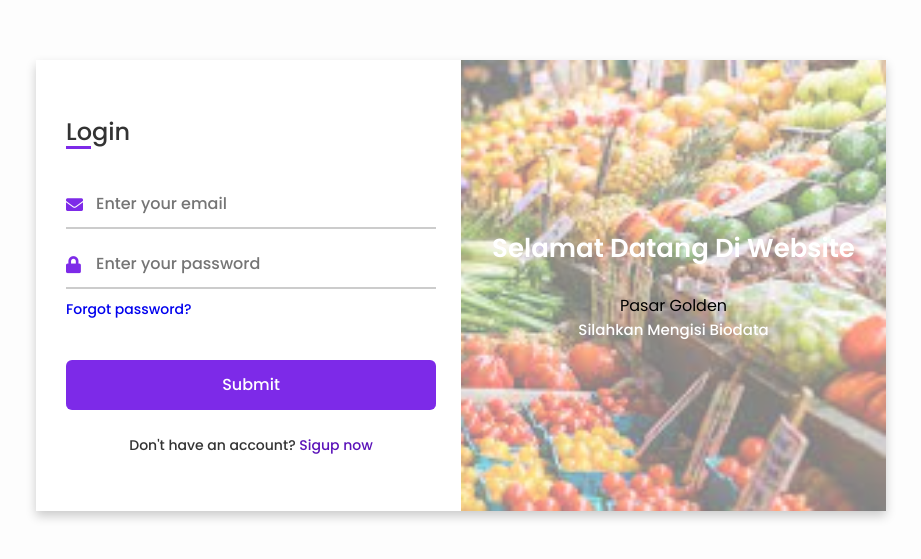
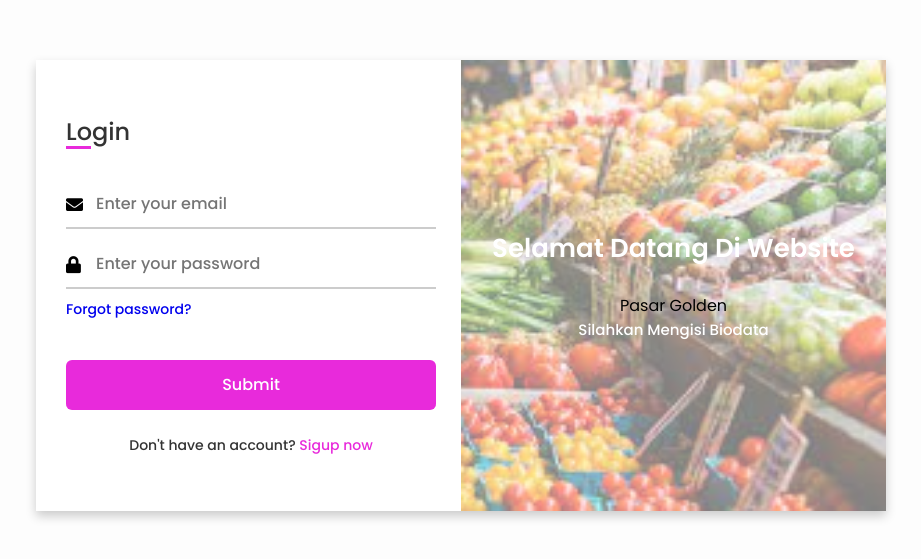
Before and after one commit to Ghozi1/Pasar-Golden, a plain HTML site: page login.html in a window 1280 px wide. Shown: the part 115-674 px from the top of the page, without its empty margins (179-1100 px from the left). Drawn offline with Linux system fonts and the light colour scheme.

Commit message:
change colour

```diff
--- a/css/login.css
+++ b/css/login.css
@@ -119,7 +119,7 @@ body{
   bottom: 0;
   height: 3px;
   width: 25px;
-  background: #7d2ae8;
+  background: #e82adb;
 }
 .forms .signup-form  .title:before{
   width: 20px;
@@ -148,11 +148,11 @@ body{
 }
 .form-content .input-box input:focus,
 .form-content .input-box input:valid{
-  border-color: #7d2ae8;
+  border-color: #e82adb;
 }
 .form-content .input-box i{
   position: absolute;
-  color: #7d2ae8;
+  color: e82adb;
   font-size: 17px;
 }
 .forms .form-content .text{
@@ -172,17 +172,17 @@ body{
 }
 .forms .form-content .button input{
   color: #fff;
-  background: #7d2ae8;
+  background: #e82adb;
   border-radius: 6px;
   padding: 0;
   cursor: pointer;
   transition: all 0.4s ease;
 }
 .forms .form-content .button input:hover{
-  background: #5b13b9;
+  background: #e82adb;
 }
 .forms .form-content label{
-  color: #5b13b9;
+  color: #e82adb;
   cursor: pointer;
 }
 .forms .form-content label:hover{
```
